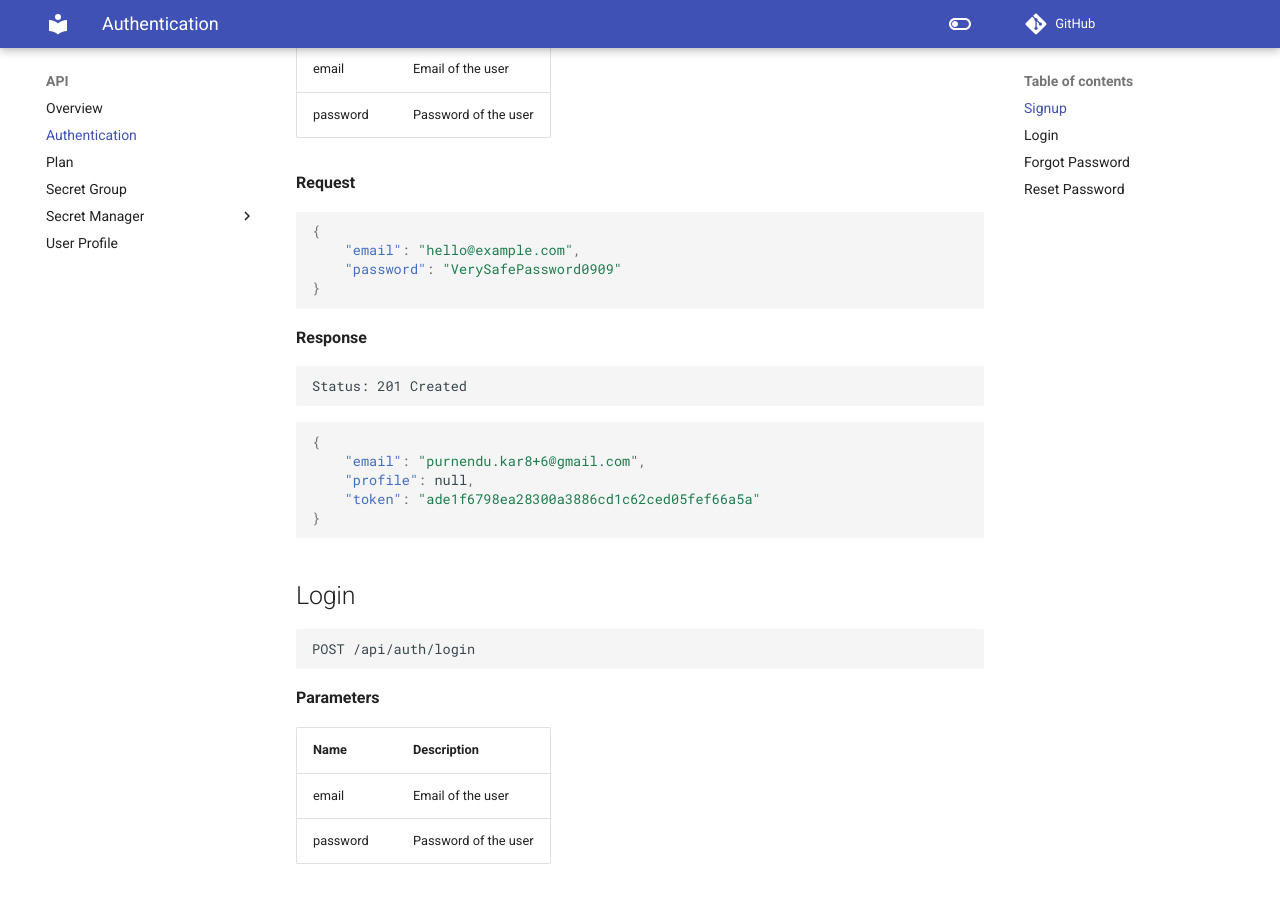
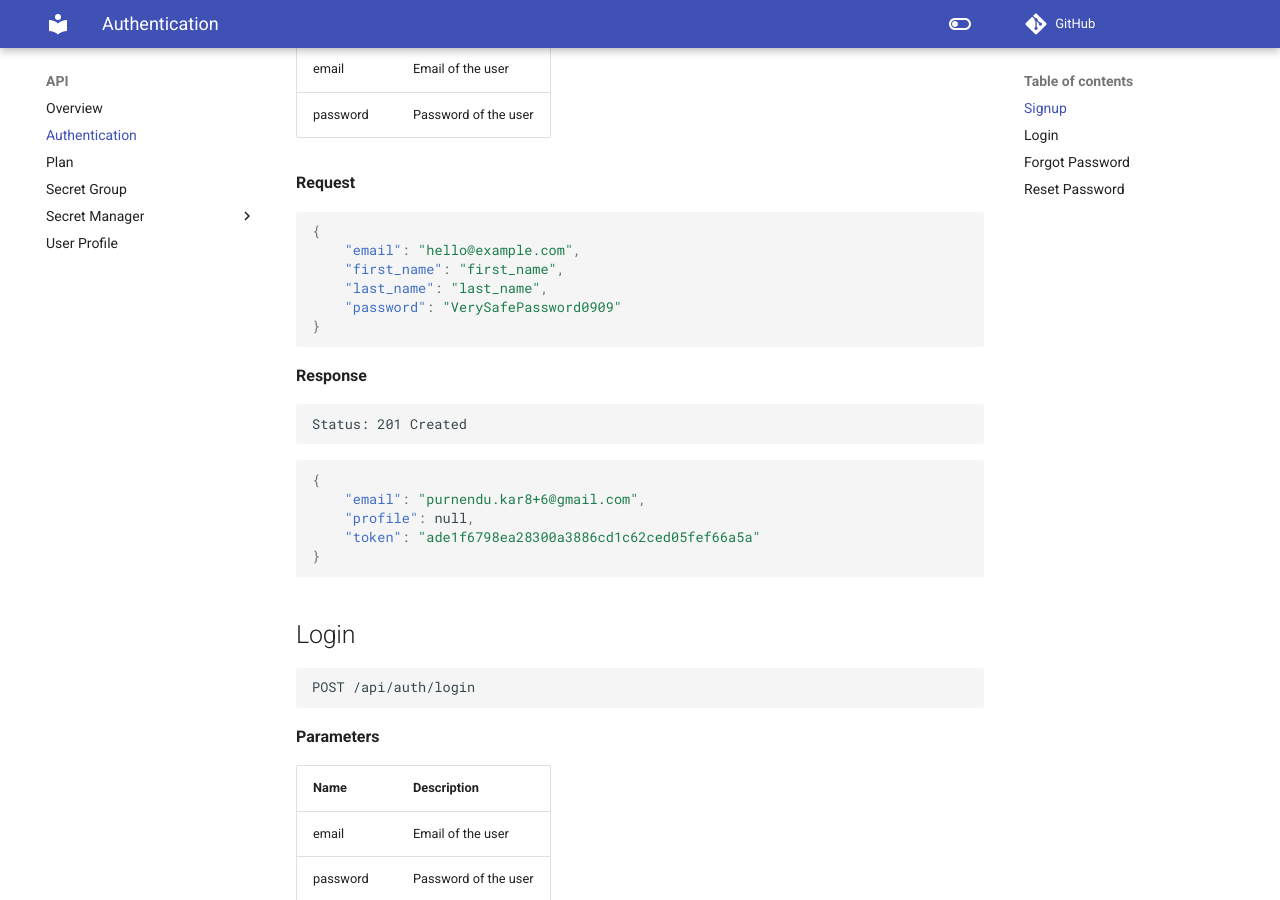
Before and after one commit to purnendukar/PassCave-backend, an MkDocs documentation site: the page built from docs/api/1-auth.md, in a window 1280 px wide and 900 px high, scrolled down 499 px. Built offline with MkDocs 1.6.1 and Material for MkDocs 9.7.7, drawn with Linux system fonts in a browser that asks for light colours; comment, search, counter and statistics services are not loaded.

Commit message:
chore(doc): signup payload

````diff
--- a/docs/api/1-auth.md
+++ b/docs/api/1-auth.md
@@ -20,6 +20,8 @@ password | Password of the user
 ```json
 {
     "email": "hello@example.com",
+    "first_name": "first_name",
+    "last_name": "last_name",
     "password": "VerySafePassword0909"
 }
 ```
````
